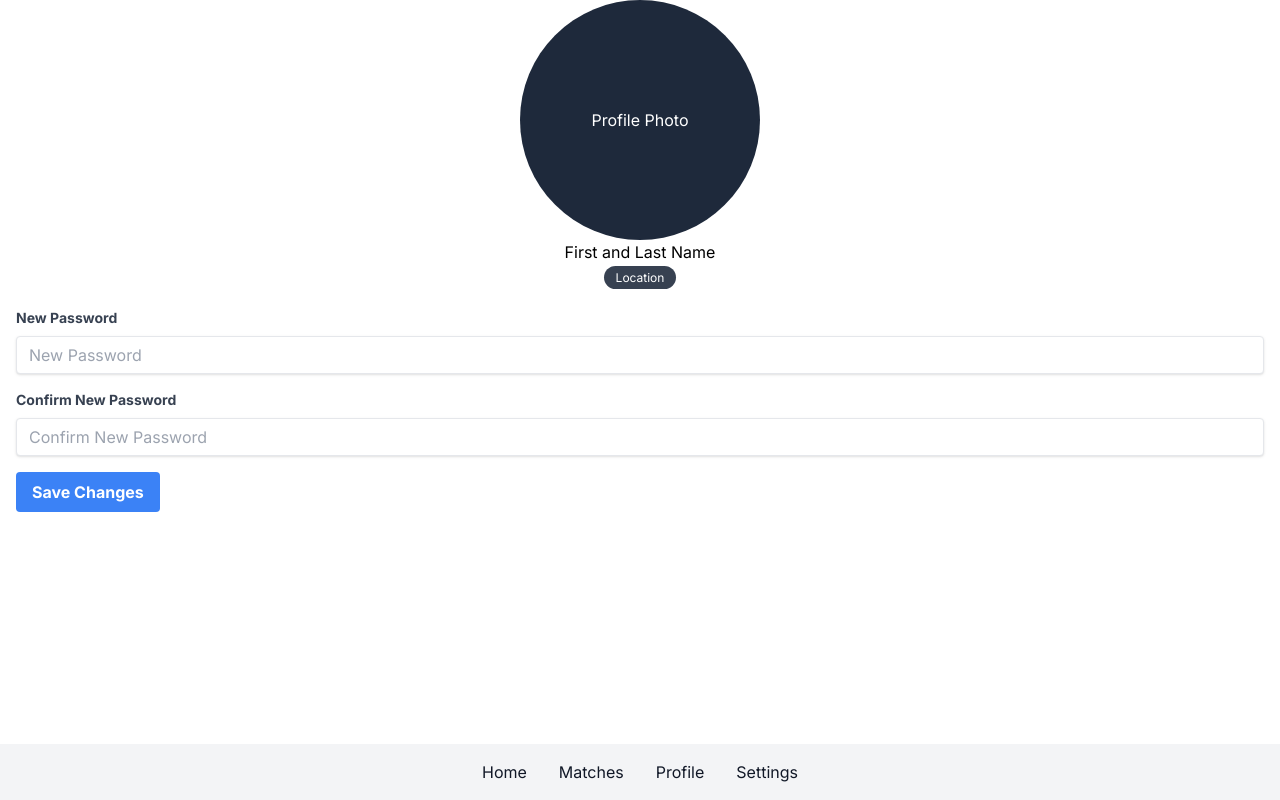
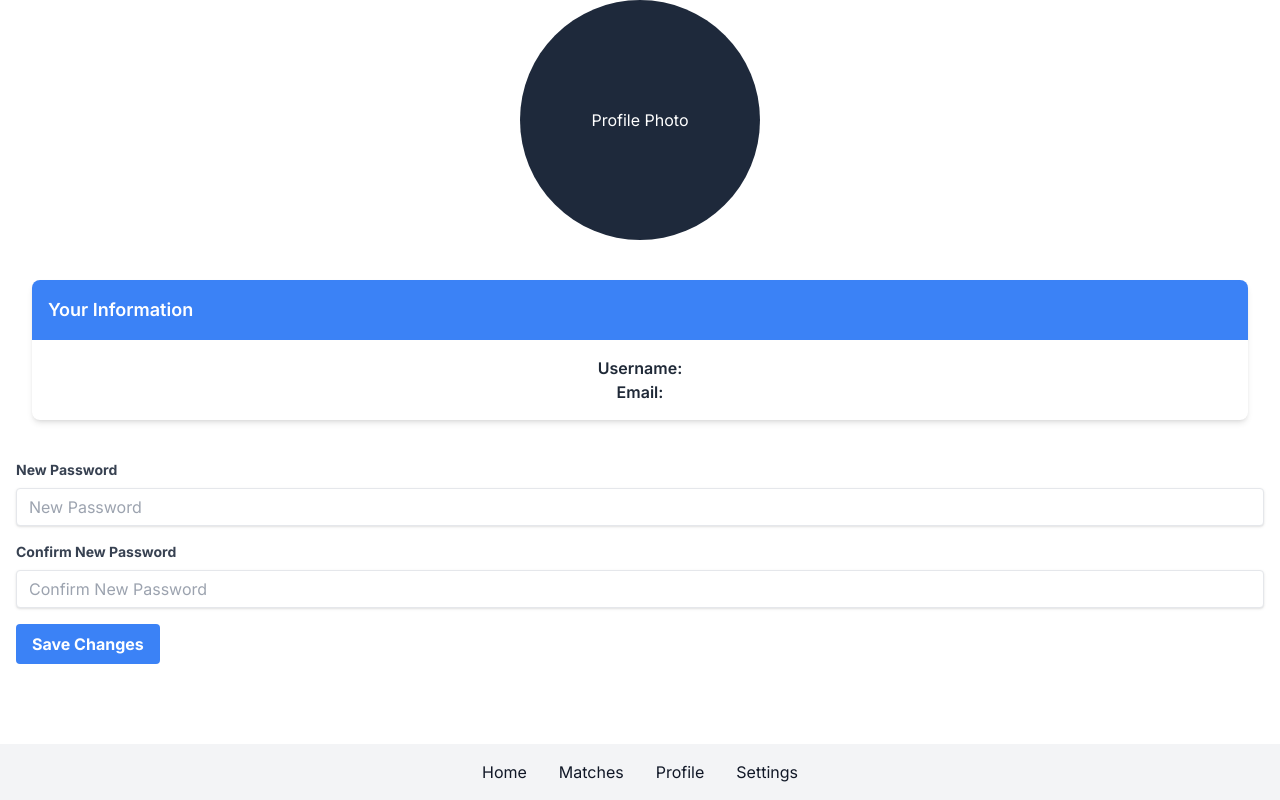
Before and after one commit to ZeshanZa/CS370-Project-, a Next.js app in the folder frontend/: page /setpage in a window 1280 px wide. Built offline with nearby package versions, Linux system fonts and the light colour scheme; no server answers.

Commit message:
Displays our stored info to a persons settings page

```diff
--- a/frontend/src/app/setpage/page.js
+++ b/frontend/src/app/setpage/page.js
@@ -1,22 +1,40 @@
 "use client"
-import React, { useState } from 'react';
+import React, { useState, useEffect } from 'react';
 import axios from 'axios';
 
 const ChangePasswordForm = () => {
   const [newPassword, setNewPassword] = useState('');
   const [confirmNewPassword, setConfirmNewPassword] = useState('');
+  const [username, setUsername] = useState(''); // State for storing username
+  const [email, setEmail] = useState(''); // State for storing email
+
+  useEffect(() => {
+    const fetchUserData = async () => {
+      const token = localStorage.getItem('access_token');
+      try {
+        const response = await axios.get('http://127.0.0.1:8000/api/auth/user/', {
+          headers: {
+            'Authorization': `Token ${token}`,
+          },
+        });
+        setUsername(response.data.username);
+        setEmail(response.data.email);
+      } catch (error) {
+        console.error('Error fetching user data:', error);
+        // Handle error (e.g., redirect to login page if unauthorized)
+      }
+    };
+
+    fetchUserData();
+  }, []); // The empty array ensures this effect runs only once after the initial render
 
   const handlePasswordChange = async (e) => {
     e.preventDefault();
-
 
     if (newPassword !== confirmNewPassword) {
       alert('New passwords do not match.');
       return;
     }
-
-    const token = localStorage.getItem('access_token'); // Ensure this matches how you store the token
-    console.log(`Token being sent: '${token}'`); // Debugging only
 
     const headers = {
       'Authorization': `Token ${token}`, // Adjusted to match the required format
@@ -39,10 +57,6 @@ const ChangePasswordForm = () => {
   };
 
 
-
-
-
-
   return (
     <div className="container mx-auto px-4 mb-28">
       <div className="flex items-center justify-center ">
@@ -50,14 +64,20 @@ const ChangePasswordForm = () => {
           Profile Photo
         </div>
       </div>
-      <div className="text-center">
-        <h4 className="mb-">First and Last Name</h4>
-        <p className="text-gray-600">
-          <span className="bg-gray-700 text-white py-1 px-3 rounded-full text-xs">Location</span>
-        </p>
-      </div>
+      <div className="container mx-auto px-4 mt-10">
+  {/* User Information Display */}
+  <div className="bg-white shadow-md rounded-lg overflow-hidden">
+    <div className="bg-blue-500 p-4">
+      <h3 className="text-white text-lg font-semibold">Your Information</h3>
+    </div>
+    <div className="p-4">
+      <p className="text-gray-800 text-center"><span className="font-semibold">Username:</span> {username}</p>
+      <p className="text-gray-800 text-center"><span className="font-semibold">Email:</span> {email}</p>
+    </div>
+  </div>
+</div>
 
-      <div className="mt-5">
+      <div className="mt-10">
         <form onSubmit={handlePasswordChange}>
           <div className="mb-4">
             <label htmlFor="newpassword" className="block text-gray-700 text-sm font-bold mb-2">New Password</label>
```
